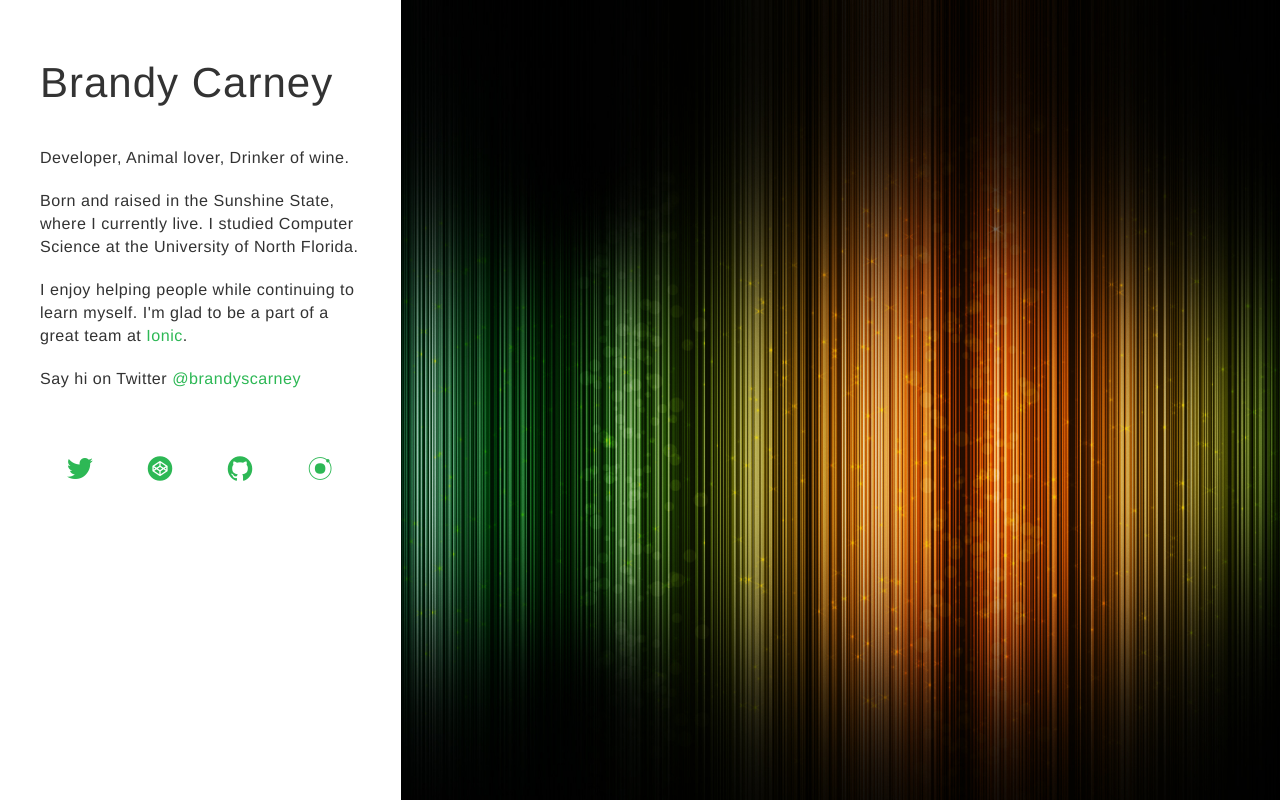
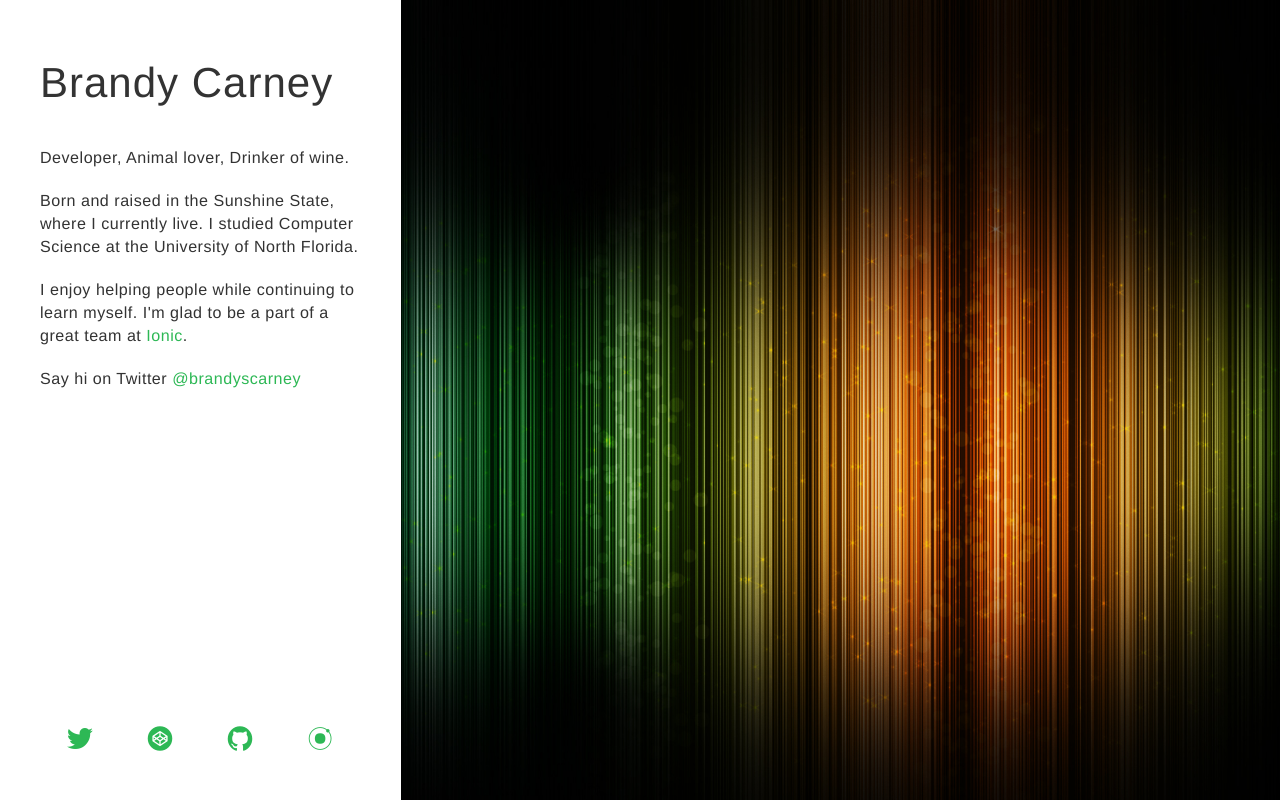
Before and after one commit to brandyscarney/website, a plain HTML site: page index.html in a window 1280 px wide. Drawn offline with nearby package versions, Linux system fonts and the light colour scheme.

Commit message:
Fixing icons to the bottom

```diff
--- a/css/app.css
+++ b/css/app.css
@@ -12,6 +12,7 @@ body {
   margin: 0;
   padding: 40px;
   max-width: 400px;
+  min-height: 650px;
   height: 100%;
   float: left;
   position: relative;
@@ -51,6 +52,7 @@ body {
   position: absolute;
   left: 0;
   right: 0;
+  bottom: 0;
   text-align: center;
   padding: 0 40px 40px 40px;
 }
```
